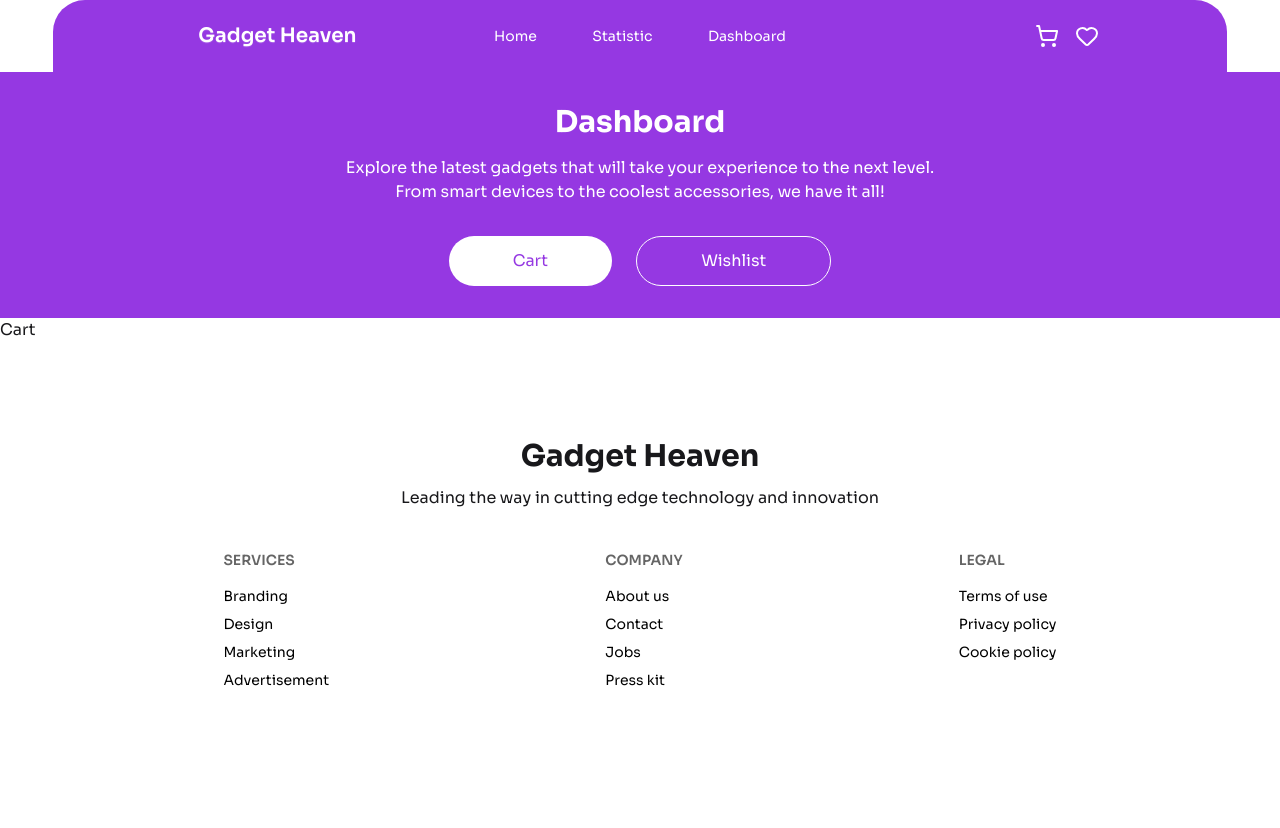
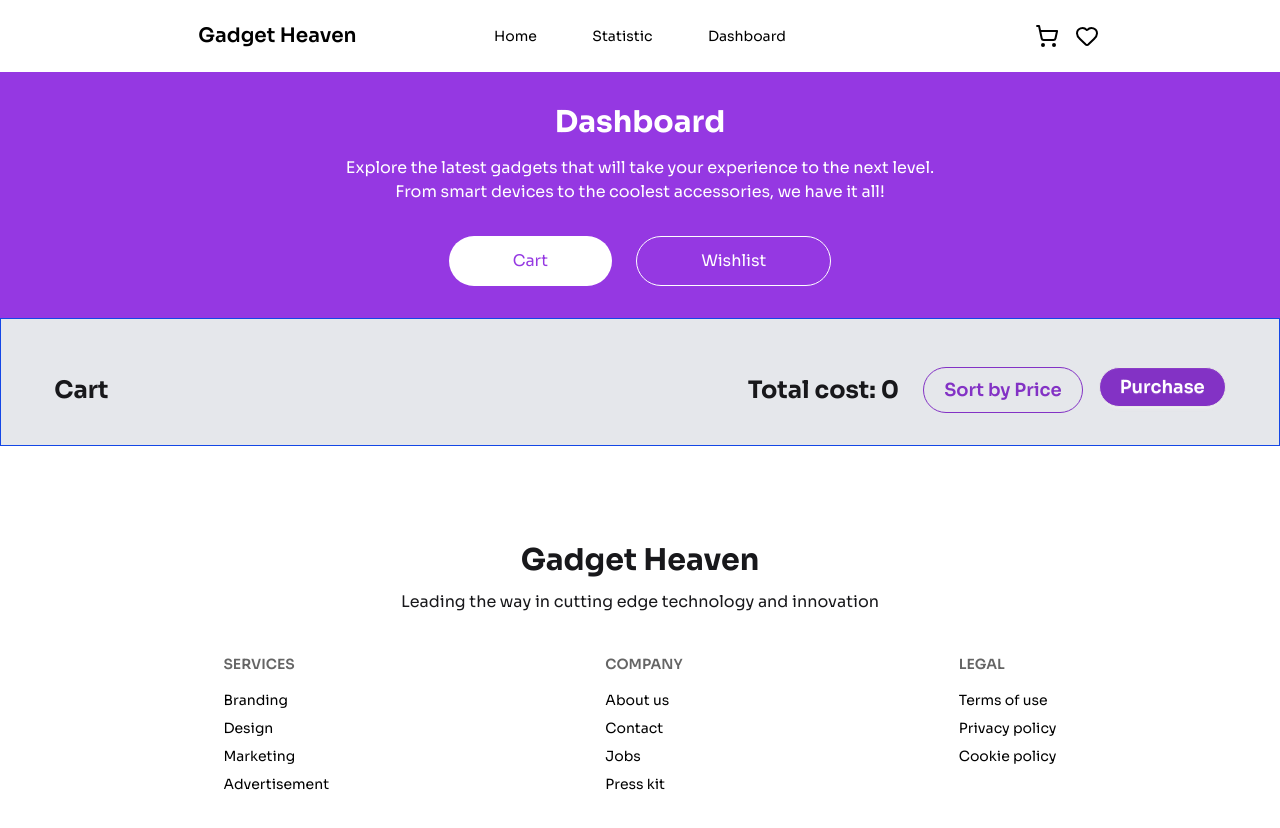
Before and after one commit to Shafkatahmad/mi8_mo48_b10_a8_Gadget_Heaven, a React (Vite) app: page /dashboard in a window 1280 px wide. Shown: the top 828 px of the page. Before the commit the page ends 800 px from the top, so only its background shows below. Built offline with nearby package versions, Linux system fonts and the light colour scheme.

Commit message:
cartlist and wishlist with sort by and purchase functionality

```diff
--- a/src/Components/CartDashboard/CartDashboard.jsx
+++ b/src/Components/CartDashboard/CartDashboard.jsx
@@ -1,7 +1,106 @@
+import { useEffect, useState } from "react";
+import { getCartProductsFromLocal } from "../../utilities/storeToLocal";
+import CartDashboardProduct from "../CartDashboardProduct/CartDashboardProduct";
+import { useNavigate } from "react-router";
+
 const CartDashboard = () => {
+  // console.log(typeof localCartProductsId);
+
+  const [products, setProducts] = useState([]);
+  // let total = 0;
+  const [purchaseTotal, setPurchaseTotal] = useState(0);
+
+  const navigate = useNavigate();
+
+  useEffect(() => {
+    const localCartProductsId = getCartProductsFromLocal();
+
+    fetch("/productsData.json")
+      .then((res) => res.json())
+      .then((data) => {
+        const filteredProducts = data.filter((product) =>
+          localCartProductsId.includes(product.product_id),
+        );
+        setProducts(filteredProducts);
+      })
+      .catch((error) => {
+        console.log("Error fetchng product data:", error);
+      });
+  }, []);
+  console.log(products);
+
+  // products.map((product) => (total += product.price));
+  const total = products.reduce((sum, product) => sum + product.price, 0);
+
+  const handleSortByPrice = () => {
+    const sorted = [...products].sort((a, b) => b.price - a.price);
+
+    setProducts(sorted);
+  };
+
+  // handle purchase
+  const handlePurchase = () => {
+    setPurchaseTotal(total);
+    localStorage.removeItem("cart-products");
+    setProducts([]);
+  };
   return (
-    <div>
-      <h3>Cart</h3>
+    <div className="bg-gray-200 border border-blue-700">
+      <div className="w-11/12 mx-auto flex items-center justify-between mt-12 mb-8">
+        <h3 className="text-2xl font-bold">Cart</h3>
+
+        <div className="flex gap-6 items-center">
+          <h3 className="text-2xl font-bold">Total cost: {total}</h3>
+          <div className="flex gap-4">
+            <button
+              onClick={handleSortByPrice}
+              className="border border-[#8332C5] rounded-4xl px-5 py-2 text-[#8332C5] text-lg font-semibold cursor-pointer"
+            >
+              Sort by Price
+            </button>
+            {/* <button className="bg-[#8332C5] rounded-4xl px-5 py-2 text-white text-lg font-semibold cursor-pointer">
+              Purchase
+            </button> */}
+            <label
+              htmlFor="my_modal_6"
+              onClick={handlePurchase}
+              className="btn bg-[#8332C5] rounded-4xl px-5 py-2 text-white text-lg font-semibold cursor-pointer"
+            >
+              Purchase
+            </label>
+          </div>
+        </div>
+      </div>
+      {products.map((product) => (
+        <CartDashboardProduct
+          key={product.product_id}
+          product={product}
+        ></CartDashboardProduct>
+      ))}
+
+      <>
+        {/* Modal toggle */}
+        <input type="checkbox" id="my_modal_6" className="modal-toggle" />
+
+        {/* Modal */}
+        <div className="modal" role="dialog">
+          <div className="modal-box">
+            <h3 className="text-lg font-bold">Payment Successful 🎉</h3>
+            <p className="py-4">Thanks for your purchase!</p>
+            <p className="font-semibold">Total Paid: ${purchaseTotal}</p>
+
+            <div className="modal-action">
+              <label
+                htmlFor="my_modal_6"
+                onClick={() => navigate("/")}
+                className="btn"
+              >
+                Close
+              </label>
+            </div>
+          </div>
+        </div>
+      </>
     </div>
   );
 };
--- /dev/null
+++ b/src/Components/CartDashboardProduct/CartDashboardProduct.jsx
@@ -0,0 +1,31 @@
+import { X } from "lucide-react";
+
+const CartDashboardProduct = ({ product }) => {
+  return (
+    <div className="product-card w-11/12 mx-auto bg-white flex justify-between items-center p-8 rounded-2xl mb-6 border border-red-600">
+      <div className="flex flex-col md:flex-row gap-8">
+        <figure className="w-50">
+          <img
+            className="w-full object-cover"
+            src={product.product_image}
+            alt={product.product_title}
+          />
+        </figure>
+
+        <div>
+          <h4 className="text-2xl font-semibold mb-4">
+            {product.product_title}
+          </h4>
+          <p className="text-lg text-[#09080F]/60 mb-4">
+            {product.description}
+          </p>
+          <p className="text-xl font-semibold">Price: $ {product.price}</p>
+        </div>
+      </div>
+
+      <X className="border border-[#FF0000] rounded-full text-[#FF0000]"></X>
+    </div>
+  );
+};
+
+export default CartDashboardProduct;
--- a/src/Components/Navbar/Navbar.jsx
+++ b/src/Components/Navbar/Navbar.jsx
@@ -1,7 +1,9 @@
 import { Heart, ShoppingCart } from "lucide-react";
-import { NavLink } from "react-router";
+import { NavLink, useLocation } from "react-router";
 
 const Navbar = () => {
+  const locatoin = useLocation();
+  const isHome = locatoin.pathname === "/";
   const links = (
     <>
       <NavLink to="/">Home</NavLink>
@@ -10,7 +12,11 @@ const Navbar = () => {
     </>
   );
   return (
-    <div className="navbar bg-[#9538E2] text-white rounded-t-4xl lg:px-32 py-4">
+    <div
+      className={`navbar rounded-t-4xl lg:px-32 py-4 ${
+        isHome ? "bg-[#9538E2] text-white" : "bg-white text-black"
+      }`}
+    >
       <div className="navbar-start">
         <div className="dropdown">
           <div tabIndex={0} role="button" className="btn btn-ghost lg:hidden">
--- a/src/Components/WishlistDashboard/WishlistDashboard.jsx
+++ b/src/Components/WishlistDashboard/WishlistDashboard.jsx
@@ -1,7 +1,107 @@
+import { useEffect, useState } from "react";
+import { getWishProductsFromLocal } from "../../utilities/storeToLocal";
+import CartDashboardProduct from "../CartDashboardProduct/CartDashboardProduct";
+import { useNavigate } from "react-router";
+import WishlistDashboardProduct from "../WishlistDashboardProduct/WishlistDashboardProduct";
+
 const WishlistDashboard = () => {
+  // console.log(typeof localCartProductsId);
+
+  const [products, setProducts] = useState([]);
+  // let total = 0;
+  const [purchaseTotal, setPurchaseTotal] = useState(0);
+
+  const navigate = useNavigate();
+
+  useEffect(() => {
+    const localWishProductsId = getWishProductsFromLocal();
+
+    fetch("/productsData.json")
+      .then((res) => res.json())
+      .then((data) => {
+        const filteredProducts = data.filter((product) =>
+          localWishProductsId.includes(product.product_id),
+        );
+        setProducts(filteredProducts);
+      })
+      .catch((error) => {
+        console.log("Error fetchng product data:", error);
+      });
+  }, []);
+  console.log(products);
+
+  // products.map((product) => (total += product.price));
+  const total = products.reduce((sum, product) => sum + product.price, 0);
+
+  const handleSortByPrice = () => {
+    const sorted = [...products].sort((a, b) => b.price - a.price);
+
+    setProducts(sorted);
+  };
+
+  // handle purchase
+  const handlePurchase = () => {
+    setPurchaseTotal(total);
+    localStorage.removeItem("cart-products");
+    setProducts([]);
+  };
   return (
-    <div>
-      <h3>Wishlist</h3>
+    <div className="bg-gray-200 border border-blue-700">
+      <div className="w-11/12 mx-auto flex items-center justify-between mt-12 mb-8">
+        <h3 className="text-2xl font-bold">Wish List</h3>
+
+        <div className="flex gap-6 items-center">
+          <h3 className="text-2xl font-bold">Total cost: {total}</h3>
+          <div className="flex gap-4">
+            <button
+              onClick={handleSortByPrice}
+              className="border border-[#8332C5] rounded-4xl px-5 py-2 text-[#8332C5] text-lg font-semibold cursor-pointer"
+            >
+              Sort by Price
+            </button>
+            {/* <button className="bg-[#8332C5] rounded-4xl px-5 py-2 text-white text-lg font-semibold cursor-pointer">
+              Purchase
+            </button> */}
+            <label
+              htmlFor="my_modal_6"
+              onClick={handlePurchase}
+              className="btn bg-[#8332C5] rounded-4xl px-5 py-2 text-white text-lg font-semibold cursor-pointer"
+            >
+              Purchase
+            </label>
+          </div>
+        </div>
+      </div>
+      {products.map((product) => (
+        <WishlistDashboardProduct
+          key={product.product_id}
+          product={product}
+        ></WishlistDashboardProduct>
+      ))}
+
+      <>
+        {/* Modal toggle */}
+        <input type="checkbox" id="my_modal_6" className="modal-toggle" />
+
+        {/* Modal */}
+        <div className="modal" role="dialog">
+          <div className="modal-box">
+            <h3 className="text-lg font-bold">Payment Successful 🎉</h3>
+            <p className="py-4">Thanks for your purchase!</p>
+            <p className="font-semibold">Total Paid: ${purchaseTotal}</p>
+
+            <div className="modal-action">
+              <label
+                htmlFor="my_modal_6"
+                onClick={() => navigate("/")}
+                className="btn"
+              >
+                Close
+              </label>
+            </div>
+          </div>
+        </div>
+      </>
     </div>
   );
 };
--- a/src/utilities/storeToLocal.js
+++ b/src/utilities/storeToLocal.js
@@ -39,4 +39,4 @@ const storeWishProductsToLocal = (id) => {
   localStorage.setItem('wish-list', productListStr);
 }
 
-export {storeCartProductsToLocal, storeWishProductsToLocal}
+export {storeCartProductsToLocal, storeWishProductsToLocal, getCartProductsFromLocal, getWishProductsFromLocal}
```
Also changed, not shown: src/Components/WishlistDashboardProduct/WishlistDashboardProduct.jsx (added).
